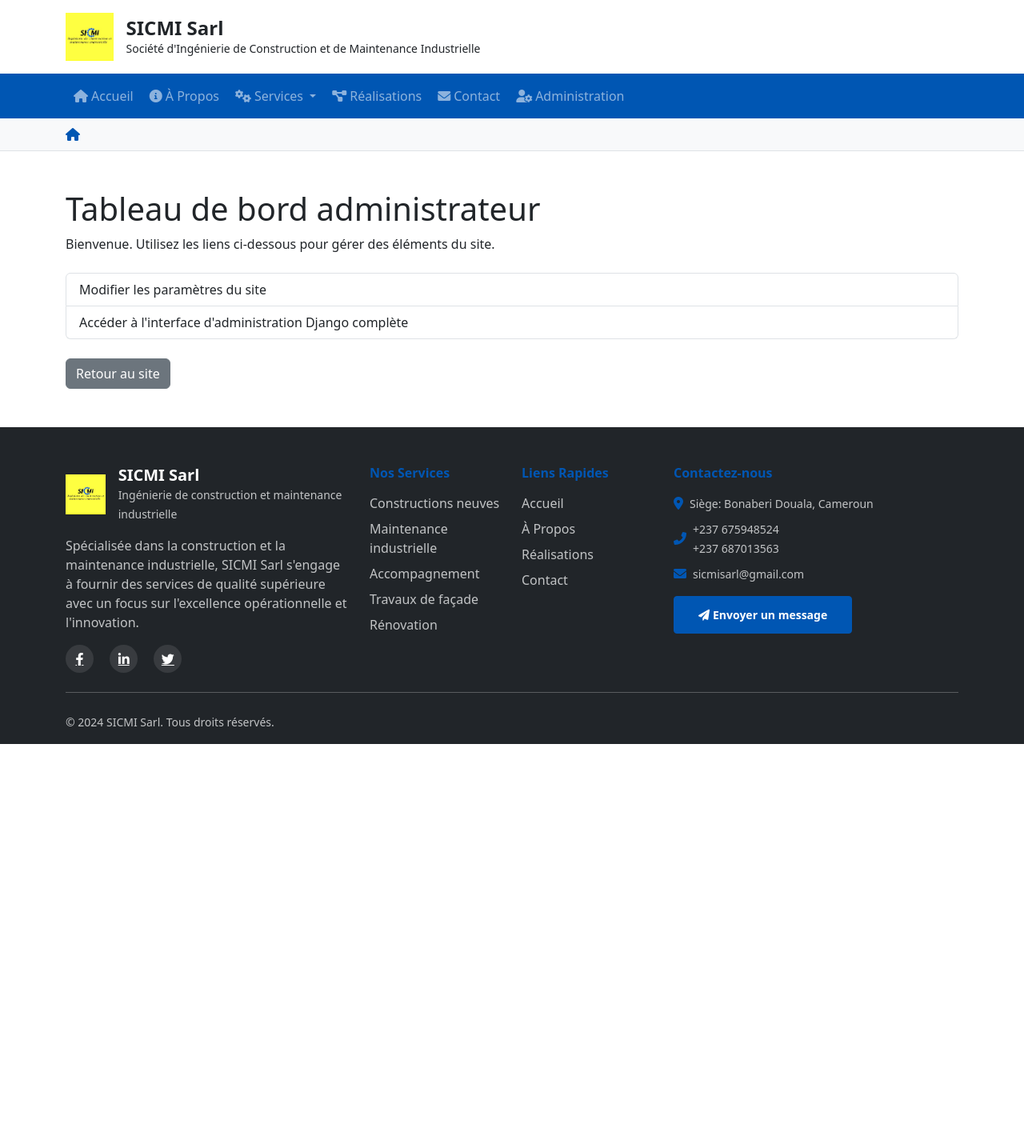
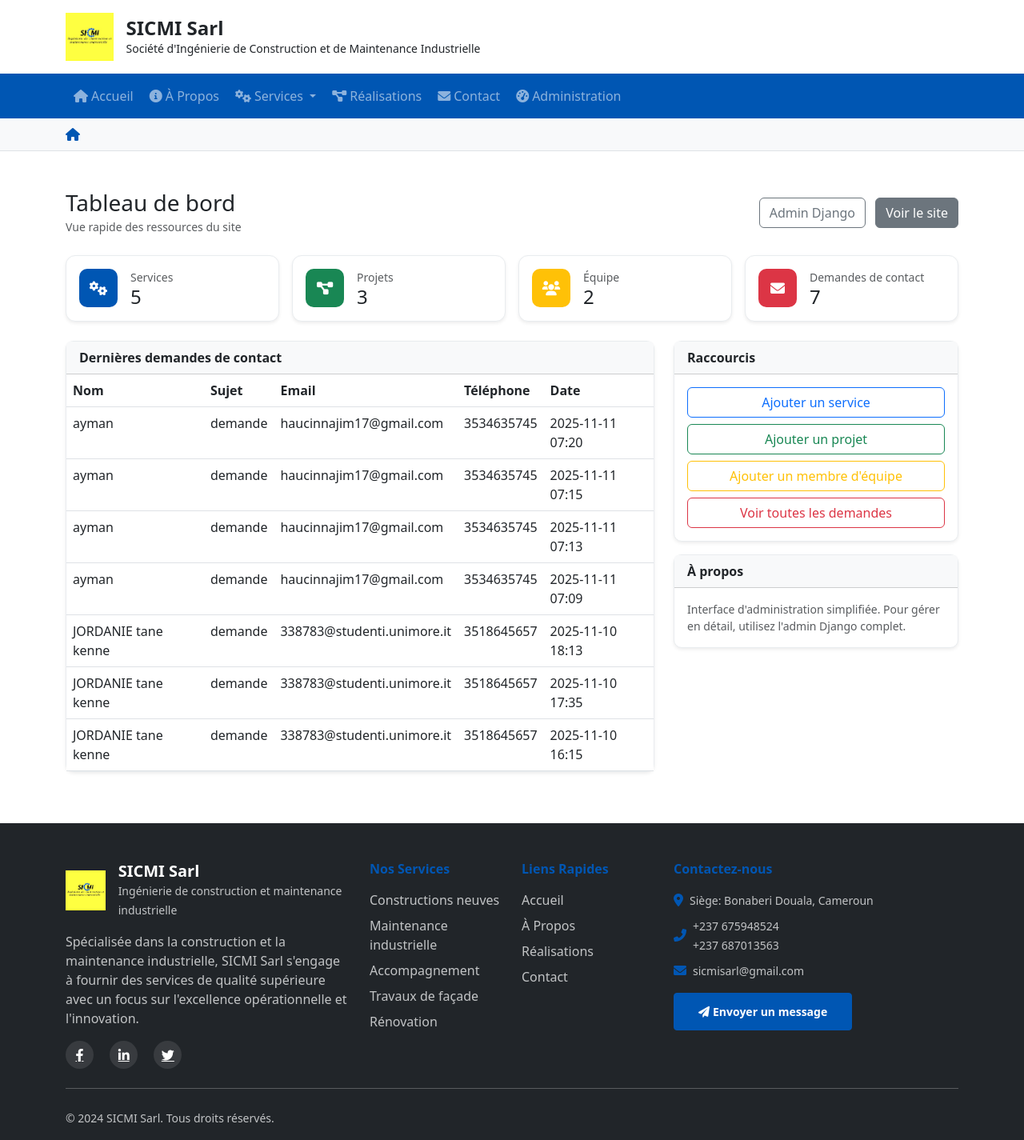
Before and after one commit to 338783-png/sicmi, a Django app: page /manage/ in a window 1280 px wide. Shown: the whole page at 80% size. Before the commit the page ends 930 px from the top, so only its background shows below. Run offline with Django 5.2, Linux system fonts and the light colour scheme; a user stored in the database is signed in; data comes from the database, SQL or seed files in the repository; both versions use the stored data as it was after the commit.

Commit message:
feat(admin-ui): add styled frontend dashboard for staff with stats and shortcuts

```diff
--- a/sicmi_app/models.py
+++ b/sicmi_app/models.py
@@ -64,23 +64,3 @@ class ContactRequest(models.Model):
 
     def __str__(self):
         return f"{self.name} - {self.subject}"
-
-
-class SiteSetting(models.Model):
-    """Singleton-style model to store editable site-wide settings.
-
-    Admin can edit these values from a small frontend dashboard.
-    """
-    site_name = models.CharField(max_length=200, default='SICMI Sarl')
-    tagline = models.CharField(max_length=300, blank=True)
-    contact_email = models.EmailField(blank=True)
-    contact_phone = models.CharField(max_length=50, blank=True)
-    address = models.CharField(max_length=300, blank=True)
-    updated_at = models.DateTimeField(auto_now=True)
-
-    class Meta:
-        verbose_name = 'Paramètres du site'
-        verbose_name_plural = 'Paramètres du site'
-
-    def __str__(self):
-        return 'Paramètres du site'
--- a/sicmi_app/urls.py
+++ b/sicmi_app/urls.py
@@ -5,7 +5,6 @@ urlpatterns = [
     path('', views.home, name='home'),
     path('a-propos/', views.about, name='about'),
     path('manage/', views.manage_dashboard, name='manage_dashboard'),
-    path('manage/settings/', views.manage_site_settings, name='manage_site_settings'),
     path('services/', views.services, name='services'),
     path('services/<int:service_id>/', views.service_detail, name='service_detail'),
     path('projets/', views.projects, name='projects'),
--- a/sicmi_app/views.py
+++ b/sicmi_app/views.py
@@ -1,12 +1,10 @@
 from django.shortcuts import render, redirect
 from django.contrib import messages
 from django.core.paginator import Paginator
-from .models import Service, Project, TeamMember
+from .models import Service, Project, TeamMember, ContactRequest
 from .forms import ContactForm
-from .forms import SiteSettingForm
-from .models import SiteSetting
 from django.contrib.admin.views.decorators import staff_member_required
-from django.shortcuts import get_object_or_404
+
 
 
 
@@ -80,21 +78,19 @@ def contact(request):
 
 @staff_member_required
 def manage_dashboard(request):
-    """Simple admin dashboard landing page."""
-    return render(request, 'admin/dashboard.html')
+    """Frontend admin dashboard: show quick stats and recent contact requests."""
+    services_count = Service.objects.count()
+    projects_count = Project.objects.count()
+    team_count = TeamMember.objects.count()
+    contacts_count = ContactRequest.objects.count()
 
+    recent_contacts = ContactRequest.objects.all()[:8]
 
-@staff_member_required
-def manage_site_settings(request):
-    # Ensure singleton: get or create the single SiteSetting row
-    setting, _ = SiteSetting.objects.get_or_create(id=1)
-    if request.method == 'POST':
-        form = SiteSettingForm(request.POST, instance=setting)
-        if form.is_valid():
-            form.save()
-            messages.success(request, 'Paramètres du site mis à jour.')
-            return redirect('manage_dashboard')
-    else:
-        form = SiteSettingForm(instance=setting)
-
-    return render(request, 'admin/settings_form.html', {'form': form})
+    context = {
+        'services_count': services_count,
+        'projects_count': projects_count,
+        'team_count': team_count,
+        'contacts_count': contacts_count,
+        'recent_contacts': recent_contacts,
+    }
+    return render(request, 'admin/dashboard.html', context)
--- /dev/null
+++ b/static/css/admin.css
@@ -0,0 +1,12 @@
+/* Simple admin dashboard styles */
+.admin-dashboard .stat-card { border-radius: 12px; }
+.stat-icon { width:48px; height:48px; display:flex; align-items:center; justify-content:center; border-radius:10px; font-size:18px; }
+.card-header { background: #f8f9fa; font-weight:600; }
+
+/* make table rows slightly interactive */
+.table-hover tbody tr:hover { background: rgba(11,61,145,0.03); }
+
+/* responsive tweaks */
+@media (max-width: 768px) {
+  .stat-icon { width:40px; height:40px; }
+}
--- a/templates/admin/dashboard.html
+++ b/templates/admin/dashboard.html
@@ -1,17 +1,137 @@
 {% extends 'base.html' %}
+{% load static %}
 
-{% block title %}Administration - SICMI{% endblock %}
+{% block title %}Administration - Tableau de bord{% endblock %}
 
 {% block content %}
-<div class="container py-5">
-    <h1>Tableau de bord administrateur</h1>
-    <p class="mb-4">Bienvenue. Utilisez les liens ci-dessous pour gérer des éléments du site.</p>
+<link rel="stylesheet" href="/static/css/admin.css">
 
-    <div class="list-group mb-4">
-        <a href="{% url 'manage_site_settings' %}" class="list-group-item list-group-item-action">Modifier les paramètres du site</a>
-        <a href="/admin/" class="list-group-item list-group-item-action">Accéder à l'interface d'administration Django complète</a>
+<div class="admin-dashboard container py-5">
+  <div class="d-flex justify-content-between align-items-center mb-4">
+    <div>
+      <h1 class="h3 mb-0">Tableau de bord</h1>
+      <small class="text-muted">Vue rapide des ressources du site</small>
+    </div>
+    <div>
+      <a href="/admin/" class="btn btn-outline-secondary me-2">Admin Django</a>
+      <a href="{% url 'home' %}" class="btn btn-secondary">Voir le site</a>
+    </div>
+  </div>
+
+  <div class="row g-3 mb-4">
+    <div class="col-md-3">
+      <div class="card stat-card shadow-sm">
+        <div class="card-body">
+          <div class="d-flex align-items-center">
+            <div class="stat-icon bg-primary text-white me-3"><i class="fas fa-cogs"></i></div>
+            <div>
+              <div class="small text-muted">Services</div>
+              <div class="h4 mb-0">{{ services_count }}</div>
+            </div>
+          </div>
+        </div>
+      </div>
     </div>
 
-    <a href="{% url 'home' %}" class="btn btn-secondary">Retour au site</a>
+    <div class="col-md-3">
+      <div class="card stat-card shadow-sm">
+        <div class="card-body">
+          <div class="d-flex align-items-center">
+            <div class="stat-icon bg-success text-white me-3"><i class="fas fa-project-diagram"></i></div>
+            <div>
+              <div class="small text-muted">Projets</div>
+              <div class="h4 mb-0">{{ projects_count }}</div>
+            </div>
+          </div>
+        </div>
+      </div>
+    </div>
+
+    <div class="col-md-3">
+      <div class="card stat-card shadow-sm">
+        <div class="card-body">
+          <div class="d-flex align-items-center">
+            <div class="stat-icon bg-warning text-white me-3"><i class="fas fa-users"></i></div>
+            <div>
+              <div class="small text-muted">Équipe</div>
+              <div class="h4 mb-0">{{ team_count }}</div>
+            </div>
+          </div>
+        </div>
+      </div>
+    </div>
+
+    <div class="col-md-3">
+      <div class="card stat-card shadow-sm">
+        <div class="card-body">
+          <div class="d-flex align-items-center">
+            <div class="stat-icon bg-danger text-white me-3"><i class="fas fa-envelope"></i></div>
+            <div>
+              <div class="small text-muted">Demandes de contact</div>
+              <div class="h4 mb-0">{{ contacts_count }}</div>
+            </div>
+          </div>
+        </div>
+      </div>
+    </div>
+  </div>
+
+  <div class="row">
+    <div class="col-lg-8">
+      <div class="card shadow-sm mb-3">
+        <div class="card-header">Dernières demandes de contact</div>
+        <div class="card-body p-0">
+          <div class="table-responsive">
+            <table class="table table-hover mb-0">
+              <thead>
+                <tr>
+                  <th>Nom</th>
+                  <th>Sujet</th>
+                  <th>Email</th>
+                  <th>Téléphone</th>
+                  <th>Date</th>
+                </tr>
+              </thead>
+              <tbody>
+                {% for c in recent_contacts %}
+                <tr>
+                  <td>{{ c.name }}</td>
+                  <td>{{ c.subject }}</td>
+                  <td>{{ c.email }}</td>
+                  <td>{{ c.phone }}</td>
+                  <td>{{ c.created_at|date:"Y-m-d H:i" }}</td>
+                </tr>
+                {% empty %}
+                <tr><td colspan="5" class="text-center small text-muted">Aucune demande récente</td></tr>
+                {% endfor %}
+              </tbody>
+            </table>
+          </div>
+        </div>
+      </div>
+    </div>
+
+    <div class="col-lg-4">
+      <div class="card shadow-sm mb-3">
+        <div class="card-header">Raccourcis</div>
+        <div class="card-body">
+          <div class="d-grid gap-2">
+            <a href="/admin/sicmi_app/service/add/" class="btn btn-outline-primary">Ajouter un service</a>
+            <a href="/admin/sicmi_app/project/add/" class="btn btn-outline-success">Ajouter un projet</a>
+            <a href="/admin/sicmi_app/teammember/add/" class="btn btn-outline-warning">Ajouter un membre d'équipe</a>
+            <a href="/admin/sicmi_app/contactrequest/" class="btn btn-outline-danger">Voir toutes les demandes</a>
+          </div>
+        </div>
+      </div>
+
+      <div class="card shadow-sm">
+        <div class="card-header">À propos</div>
+        <div class="card-body small text-muted">
+          Interface d'administration simplifiée. Pour gérer en détail, utilisez l'admin Django complet.
+        </div>
+      </div>
+    </div>
+  </div>
 </div>
+
 {% endblock %}
--- a/templates/includes/nav.html
+++ b/templates/includes/nav.html
@@ -78,7 +78,7 @@
                 {% if request.user.is_authenticated and request.user.is_staff %}
                 <li class="nav-item">
                     <a class="nav-link" href="{% url 'manage_dashboard' %}">
-                        <i class="fas fa-user-cog me-1"></i>Administration
+                        <i class="fas fa-tachometer-alt me-1"></i>Administration
                     </a>
                 </li>
                 {% endif %}
```
Also changed, not shown: sicmi_app/admin.py (+0 -7 lines), sicmi_app/forms.py (+0 -15 lines), templates/admin/settings_form.html (deleted, +0 -36 lines), db.sqlite3.
